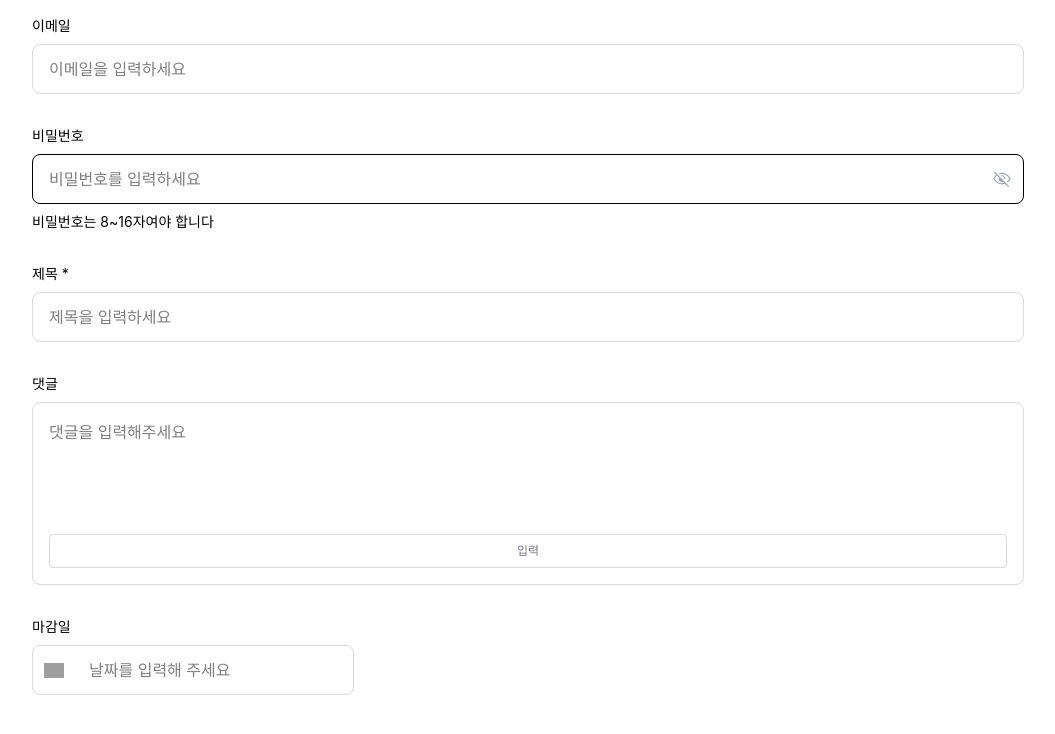
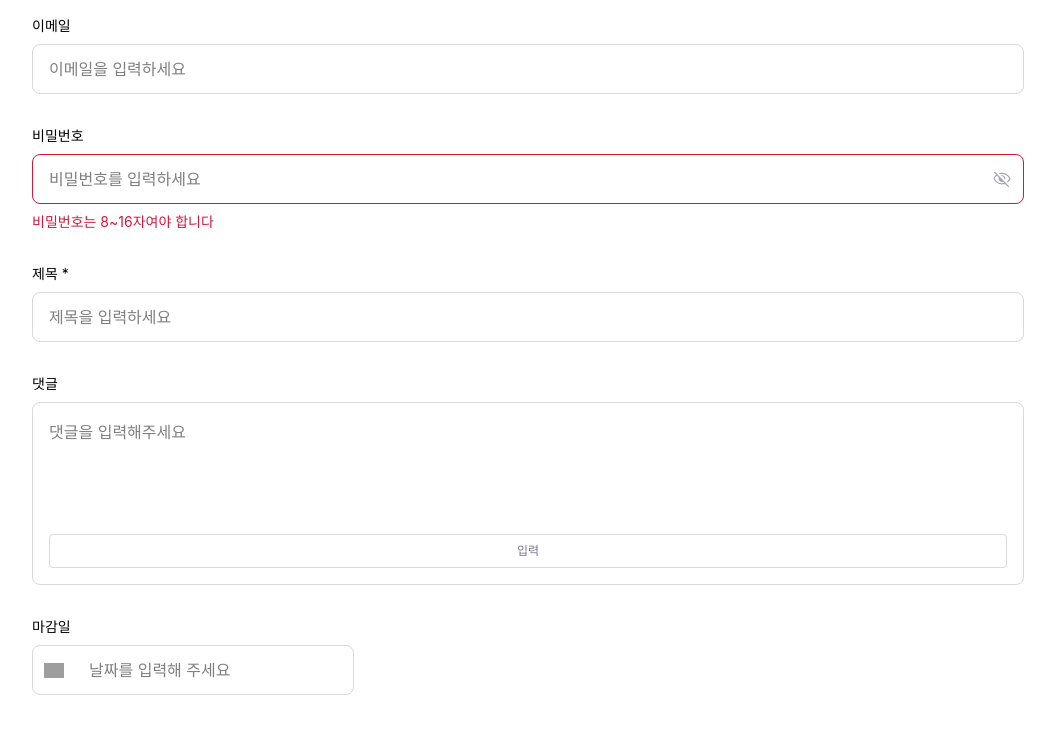
Before and after one commit to FE-3-2team/team2taskify, a Next.js app: page /inputTest in a window 1280 px wide. Shown: the top 734 px of the page, without its empty margins (112-1167 px from the left). Built offline with nearby package versions, Linux system fonts and the light colour scheme; grey boxes are pictures that could not be loaded; a web font is replaced by a local one.

Commit message:
[Fix] 에러 처리 텍스트 색 코드 변경

```diff
--- a/src/components/ModalContents/ColumnModal.tsx
+++ b/src/components/ModalContents/ColumnModal.tsx
@@ -1,4 +1,3 @@
-// ColumnModal.tsx
 import React, { useEffect, useRef, ChangeEvent } from "react";
 import GenericModal from "./GenericModal";
 import UnifiedInput from "../common/Input/TestInput2";
@@ -191,10 +190,10 @@ const ColumnModal: React.FC<ColumnModalProps> = ({
           maxLength={12}
           ref={inputRef}
           className={`w-full h-[50px] rounded-[8px] border pt-[15px] pr-[16px] pb-[15px] pl-[16px] focus:outline-none text-lg-regular ${
-            error ? "border-red-500" : "border-gray-300"
+            error ? "text-red" : "border-gray-300"
           }`}
         />
-        {error && <p className="mt-2 text-sm text-red-500">{error}</p>}
+        {error && <p className="mt-2 text-sm text-red">{error}</p>}
       </>
     );
   } else {
--- a/src/components/common/Input/TestInput2.tsx
+++ b/src/components/common/Input/TestInput2.tsx
@@ -195,7 +195,7 @@ const UnifiedInput: FC<UnifiedInputProps> = ({
             onChange={handleInputChange}
             maxLength={finalMaxLength}
             className={`w-full h-[50px] rounded-[8px] border pt-[15px] pr-[16px] pb-[15px] pl-[16px] focus:outline-none text-lg-regular ${
-              error ? "border-red-500" : "border-gray-300"
+              error ? "border-red" : "border-gray-300"
             }`}
           />
           {variant === "password" && (
@@ -214,7 +214,7 @@ const UnifiedInput: FC<UnifiedInputProps> = ({
           )}
         </div>
       )}
-      {error && <p className="mt-2 text-sm text-red-500">{error}</p>}
+      {error && <p className="mt-2 text-sm text-red">{error}</p>}
     </div>
   );
 };
--- a/src/pages/SJmodaltest.tsx
+++ b/src/pages/SJmodaltest.tsx
@@ -1,9 +1,7 @@
-// SJmodaltest.tsx (또는 TestColumnModalPage.tsx)
 import React, { useState } from "react";
 import ColumnModal, {
   ModalMode,
 } from "../components/ModalContents/ColumnModal";
-// 수정된 Button 컴포넌트 import
 import Button from "../components/common/Button/Button";
 
 export default function TestColumnModalPage() {
```
